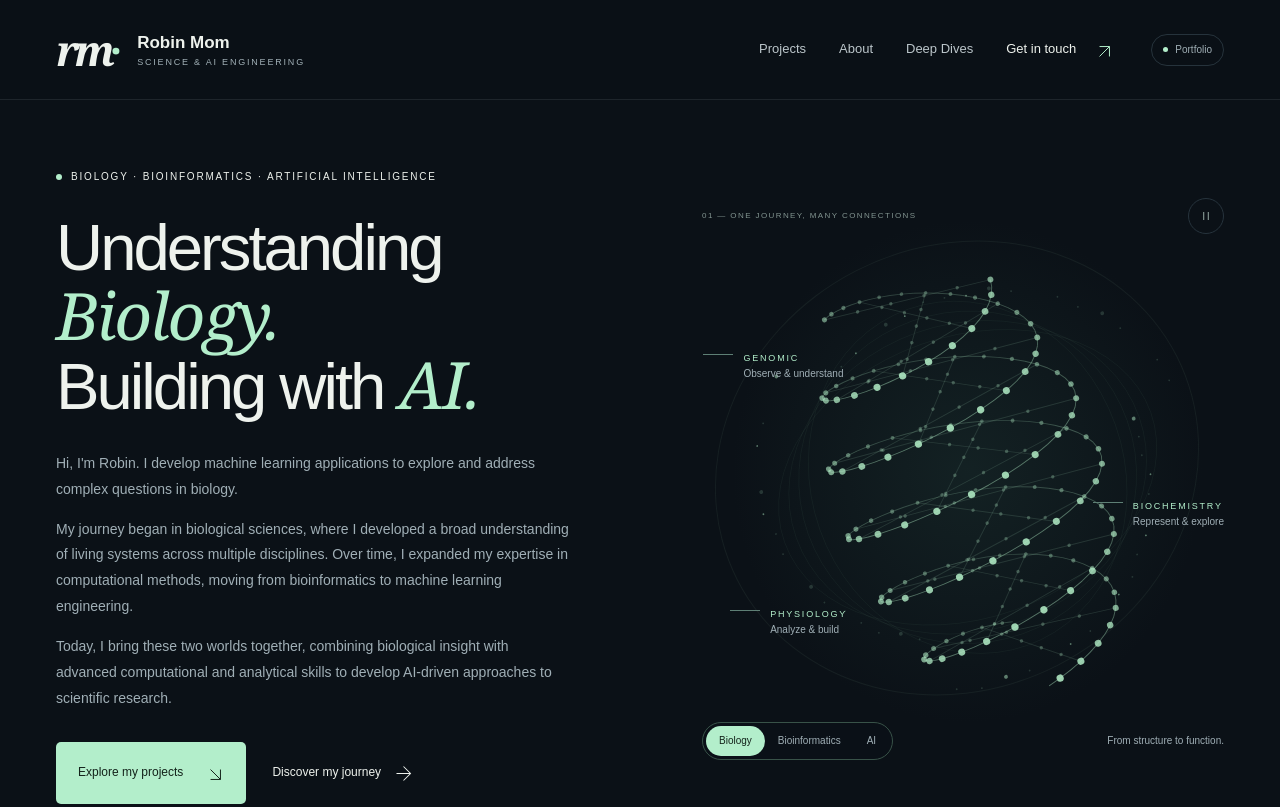
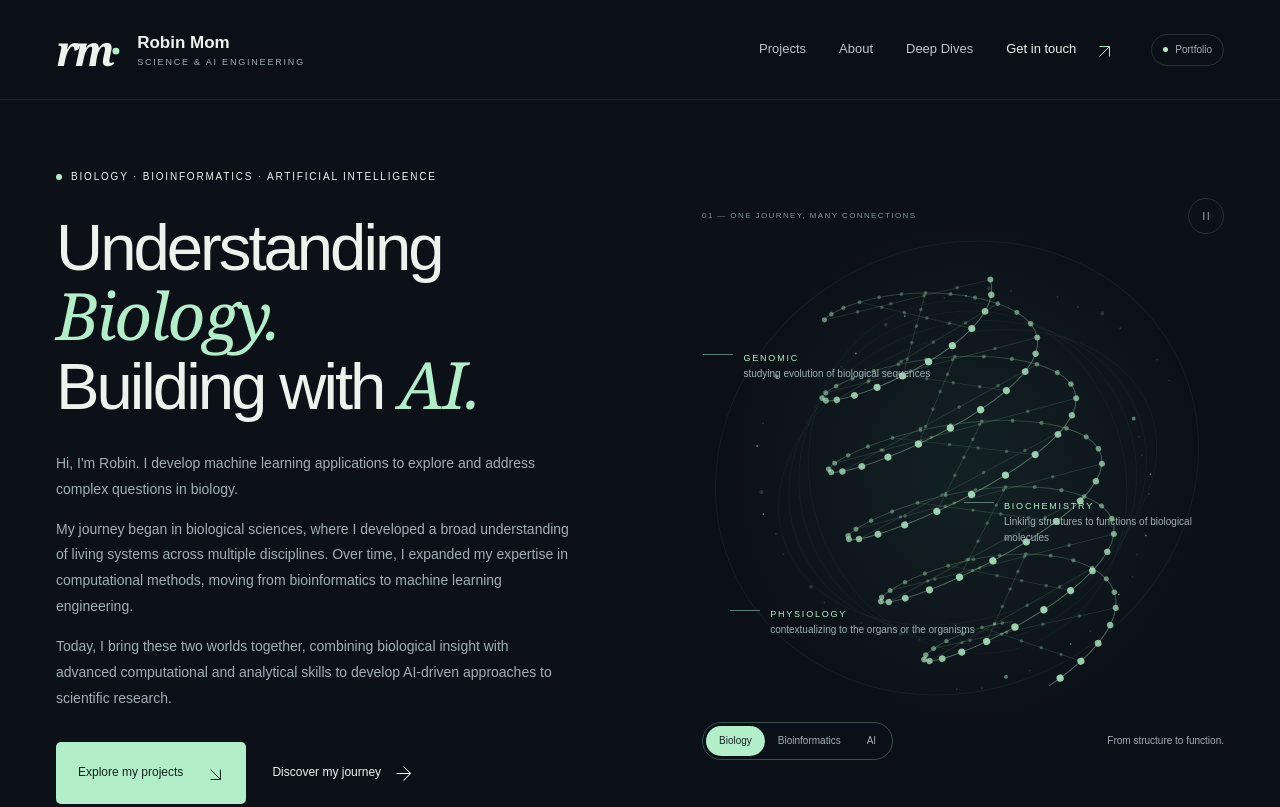
Before and after one commit to Robin-Mom/portfolio, a plain HTML site: page index.html in a window 1280 px wide. Shown: the top 807 px of the page. Drawn offline with Linux system fonts and the light colour scheme; animation ran at ten frames a second.

Commit message:
feat: add topic-specific descriptions to homepage animation

```diff
--- a/app.js
+++ b/app.js
@@ -240,8 +240,9 @@ topicLinks.addEventListener('click', event => {
 });
 window.addEventListener('resize', positionTopicLinks);
 window.addEventListener('scroll', () => topicLinks.hidePopover(), {passive:true});
+const modeDescriptions={bio:['studying evolution of biological sequences','Linking structures to functions of biological molecules','contextualizing to the organs or the organisms'],data:['finding structure inside complex data','exploring spaces experimentation cannot reach','building tools'],ai:['how the algorithm can see','how the algorithm can talk','how the algorithm can hear']};
 const modeLabels={bio:['GENOMIC','BIOCHEMISTRY','PHYSIOLOGY'],data:['CLUSTERING','SIMULATION','DEVELOPMENT'],ai:['VISION','LANGUAGE','PHYSIOLOGICAL SIGNALS']};
-$$('[data-mode]').forEach(b=>b.addEventListener('click',()=>{topicLinks.hidePopover();mode=b.dataset.mode;$$('.orbit-label').forEach((label,i)=>{label.firstChild.nodeValue=modeLabels[mode][i];});$$('[data-mode]').forEach(a=>a.setAttribute('aria-pressed',String(a===b)));$('#art-caption').textContent={bio:'From structure to function.',data:'From living systems to representations.',ai:'From data to models.'}[mode];draw();}));
+$$('[data-mode]').forEach(b=>b.addEventListener('click',()=>{topicLinks.hidePopover();mode=b.dataset.mode;$$('.orbit-label').forEach((label,i)=>{label.firstChild.nodeValue=modeLabels[mode][i];$('span',label).textContent=modeDescriptions[mode][i];});$$('[data-mode]').forEach(a=>a.setAttribute('aria-pressed',String(a===b)));$('#art-caption').textContent={bio:'From structure to function.',data:'From living systems to representations.',ai:'From data to models.'}[mode];draw();}));
 new ResizeObserver(draw).observe(canvas);
 new IntersectionObserver(entries=>{visible=entries[0].isIntersecting;resume();}).observe(canvas);
 document.addEventListener('visibilitychange',resume);
--- a/index.html
+++ b/index.html
@@ -36,9 +36,9 @@
       <div class="hero-art">
         <div class="art-top"><span>01 — ONE JOURNEY, MANY CONNECTIONS</span><button id="motion-toggle" class="icon-button" aria-label="Pause animation" aria-pressed="false">Ⅱ</button></div>
         <canvas id="connection-canvas" aria-hidden="true"></canvas>
-        <button type="button" class="orbit-label label-a" aria-expanded="false" aria-controls="topic-links">GENOMIC<span>Observe & understand</span></button>
-        <button type="button" class="orbit-label label-b" aria-expanded="false" aria-controls="topic-links">BIOCHEMISTRY<span>Represent & explore</span></button>
-        <button type="button" class="orbit-label label-c" aria-expanded="false" aria-controls="topic-links">PHYSIOLOGY<span>Analyze & build</span></button>
+        <button type="button" class="orbit-label label-a" aria-expanded="false" aria-controls="topic-links">GENOMIC<span>studying evolution of biological sequences</span></button>
+        <button type="button" class="orbit-label label-b" aria-expanded="false" aria-controls="topic-links">BIOCHEMISTRY<span>Linking structures to functions of biological molecules</span></button>
+        <button type="button" class="orbit-label label-c" aria-expanded="false" aria-controls="topic-links">PHYSIOLOGY<span>contextualizing to the organs or the organisms</span></button>
         <div class="art-bottom"><div class="art-modes" role="group" aria-label="Explore the connections"><button data-mode="bio" aria-pressed="true">Biology</button><button data-mode="data" aria-pressed="false">Bioinformatics</button><button data-mode="ai" aria-pressed="false">AI</button></div><p id="art-caption" aria-live="polite">From structure to function.</p></div>
       </div>
       <div class="hero-foot"><span>CLERMONT-FERRAND, FRANCE</span><span class="hero-foot-right">From a hypothesis to a working system <span aria-hidden="true"><svg class="arrow-icon" style="transform:rotate(135deg)" viewBox="0 0 24 24" aria-hidden="true"><path d="M5 19 19 5M5 5h14v14"/></svg></span></span></div>
--- a/style.css
+++ b/style.css
@@ -105,3 +105,6 @@ button.orbit-label:hover,button.orbit-label[aria-expanded=true]{color:var(--text
 .topic-close{position:absolute;top:8px;right:8px;border:0;font-size:23px;line-height:1;width:32px;height:32px;border-radius:6px}
 .topic-close:hover{background:var(--surface2)}
 #deepdream-series{margin-block:28px;scroll-margin-top:110px}#deepdream-series h4{font-size:22px;font-weight:400;margin:0 0 16px}#deepdream-series .eyebrow{margin-bottom:8px}
+
+/* Bound longer topic descriptions while preserving the orbit layout. */
+button.orbit-label{max-width:56%}button.label-b{max-width:46%}.orbit-label span{max-width:220px}
```
Also changed, not shown: 1 other file.
